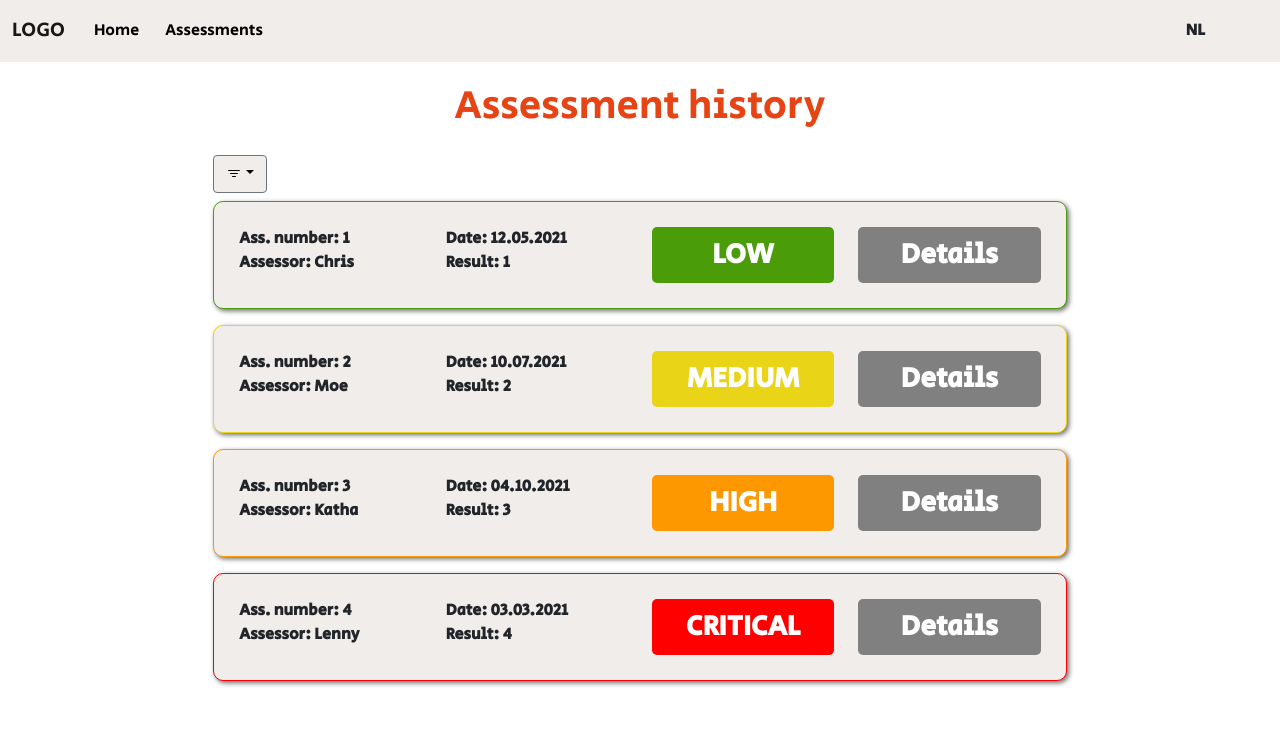
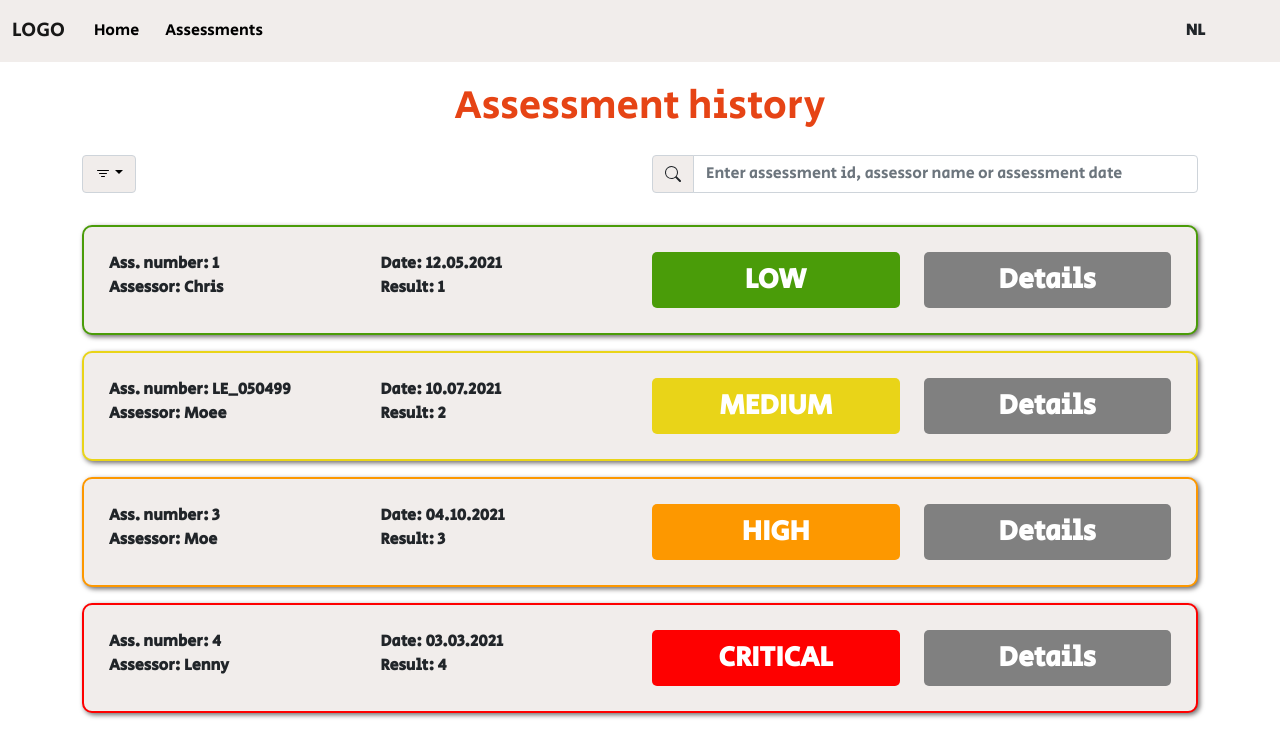
Before and after one commit to AccieTheKing/data_breach_assessment, a React (Create React App) app: page /history in a window 1280 px wide. Shown: the top 756 px of the page. Built offline with nearby package versions, Linux system fonts and the light colour scheme; some icons are missing.

Commit message:
search fucntion implemented

```diff
--- a/package.json
+++ b/package.json
@@ -12,6 +12,7 @@
     "@types/react": "^17.0.0",
     "@types/react-dom": "^17.0.0",
     "axios": "^0.24.0",
+    "bootstrap-icons": "^1.7.2",
     "i18next": "^21.6.0",
     "react": "^17.0.2",
     "react-dom": "^17.0.2",
--- a/src/components/historypage/historypage.tsx
+++ b/src/components/historypage/historypage.tsx
@@ -27,17 +27,17 @@ const historyData: Array<IHistory> = [
       score: ASSESSMENT_IMPACT_TITLE.LOW,
    },
    {
-      assessmentNumber: '2',
+      assessmentNumber: 'LE_050499',
       date: '10.07.2021',
       result: 2,
-      assessor: 'Moe',
+      assessor: 'Moee',
       score: ASSESSMENT_IMPACT_TITLE.MEDIUM,
    },
    {
       assessmentNumber: '3',
       date: '04.10.2021',
       result: 3,
-      assessor: 'Katha',
+      assessor: 'Moe',
       score: ASSESSMENT_IMPACT_TITLE.HIGH,
    },
    {
@@ -61,12 +61,26 @@ const ImpactScoreVisual: React.FC<{ score: number }> = (props) => {
 
 const Historypage = () => {
    const [usedData, setUsedData] = useState(historyData);
+   const [searchTerm, setSearchTerm] = useState('');
    const lowCheck = useRef<HTMLInputElement>(null);
    const medCheck = useRef<HTMLInputElement>(null);
    const highCheck = useRef<HTMLInputElement>(null);
    const critCheck = useRef<HTMLInputElement>(null);
 
-   function test() {
+
+   // search meachinism could also be implemented as a function
+   /*    function search () {
+      const emptyArr: any = [];
+      usedData.filter((val) => {
+         if (searchTerm == ""){clearState()
+      }
+      else if (val.assessor.toLocaleLowerCase().includes(searchTerm.toLowerCase()) || val.date.toLocaleLowerCase().includes(searchTerm.toLowerCase())) {
+         emptyArr.push(val);
+         setUsedData(emptyArr)
+      }
+   })} */
+
+   function filterResult() {
       const map1 = new Map<HTMLInputElement | null, Array<IHistory>>();
       map1.set(lowCheck.current, filtLow());
       map1.set(medCheck.current, filtMed());
@@ -124,14 +138,15 @@ const Historypage = () => {
    return (
       <div>
          <Navbar></Navbar>
+         <div className="container">
             <div className="row">
                <div className="col-12 col-lg-12">
                   <h1 className="h1Hist">Assessment history</h1>
                </div>
             </div>
-         <div>
-            <div className="offset-lg-2 col-lg-8 offset-lg-2 mb-2">
-               <div className="dropdown">
+
+            <div className="row">
+               <div className="col-lg-4 dropdown mb-2">
                   <button
                      className="btn btn-secondary dropdown-toggle"
                      type="button"
@@ -213,18 +228,56 @@ const Historypage = () => {
                         </div>
                      </li>
                      <div className="btn-wrapper">
-                        <button type="button" className="btn btn-filter" id="filterBtn" onClick={test}>
+                        <button type="button" className="btn btn-filter" id="filterBtn" onClick={filterResult}>
                            Filter
                         </button>
                      </div>
                   </ul>
                </div>
+
+               <div className="offset-lg-2 col-lg-6">
+                  <div className="input-group">
+                     <span className="input-group-text" id="basic-addon1">
+                        <svg
+                           xmlns="http://www.w3.org/2000/svg"
+                           width="16"
+                           height="16"
+                           fill="currentColor"
+                           className="bi bi-search"
+                           viewBox="0 0 16 16"
+                        >
+                           <path d="M11.742 10.344a6.5 6.5 0 1 0-1.397 1.398h-.001c.03.04.062.078.098.115l3.85 3.85a1 1 0 0 0 1.415-1.414l-3.85-3.85a1.007 1.007 0 0 0-.115-.1zM12 6.5a5.5 5.5 0 1 1-11 0 5.5 5.5 0 0 1 11 0z" />
+                        </svg>
+                     </span>
+                     <input
+                        type="search"
+                        className="form-control searchfield"
+                        placeholder="Enter assessment id, assessor name or assessment date"
+                        aria-label="Search"
+                        onChange={(event) => {
+                           setSearchTerm(event.target.value);
+                        }}
+                     />
+                  </div>
+               </div>
             </div>
 
-            {usedData.map((el: any, id: number) => (
-               <div className="ms-3 ms-sm-0 me-3 me-sm-0 " key={id}>
+            {usedData
+               .filter((val) => {
+                  if (searchTerm == '') {
+                     return val;
+                  } else if (
+                     val.assessor.toLocaleLowerCase().includes(searchTerm.toLowerCase()) ||
+                     val.date.toLocaleLowerCase().includes(searchTerm.toLowerCase()) ||
+                     val.assessmentNumber.toLocaleLowerCase().includes(searchTerm.toLowerCase())
+                  ) {
+                     return val;
+                  }
+               })
+               .map((el: any, id: number) => (
+                  <div key={id}>
                      <div
-                     className={`card offset-lg-2 col-lg-8 offset-lg-2 assessmentCard card border_${
+                        className={`card assessmentCard card border_${
                            Object.values(ASSESSMENT_IMPACT_TITLE)[el.result - 1]
                         }`}
                      >
--- a/src/components/historypage/style.css
+++ b/src/components/historypage/style.css
@@ -11,6 +11,7 @@
    padding: 25px;
    filter: drop-shadow(0.15rem 0.15rem 0.15rem rgb(110, 107, 107));
    margin-bottom: 1em;
+   border: solid 2px;
 }
 
 .card.border_LOW {
@@ -80,6 +81,7 @@
 
 .dropdown-toggle {
    color: black;
+   border-color: #ced4da;
 }
 
 .btn-wrapper {
@@ -88,7 +90,7 @@
 
 .btn-filter {
    background-color: #f1edeb;
-   outline: 1px solid;
+   outline: 1px solid ;
    width: 90%;
    padding: 3px;
 }
@@ -97,3 +99,20 @@
    cursor: pointer;
    display: block;
 }
+
+.input-group {
+   margin-bottom: 2em;
+}
+
+.input-group-text {
+   background-color:#f1edeb
+}
+
+.btn-search {
+   color:white;
+   background-color: gray;
+}
+
+.form-control {
+   border-radius: 0px 4px 4px 0px
+}
```
Also changed, not shown: 1 other file (tests, documents, lock files or other folders). Lines whose indentation alone changed are shown as unchanged.
